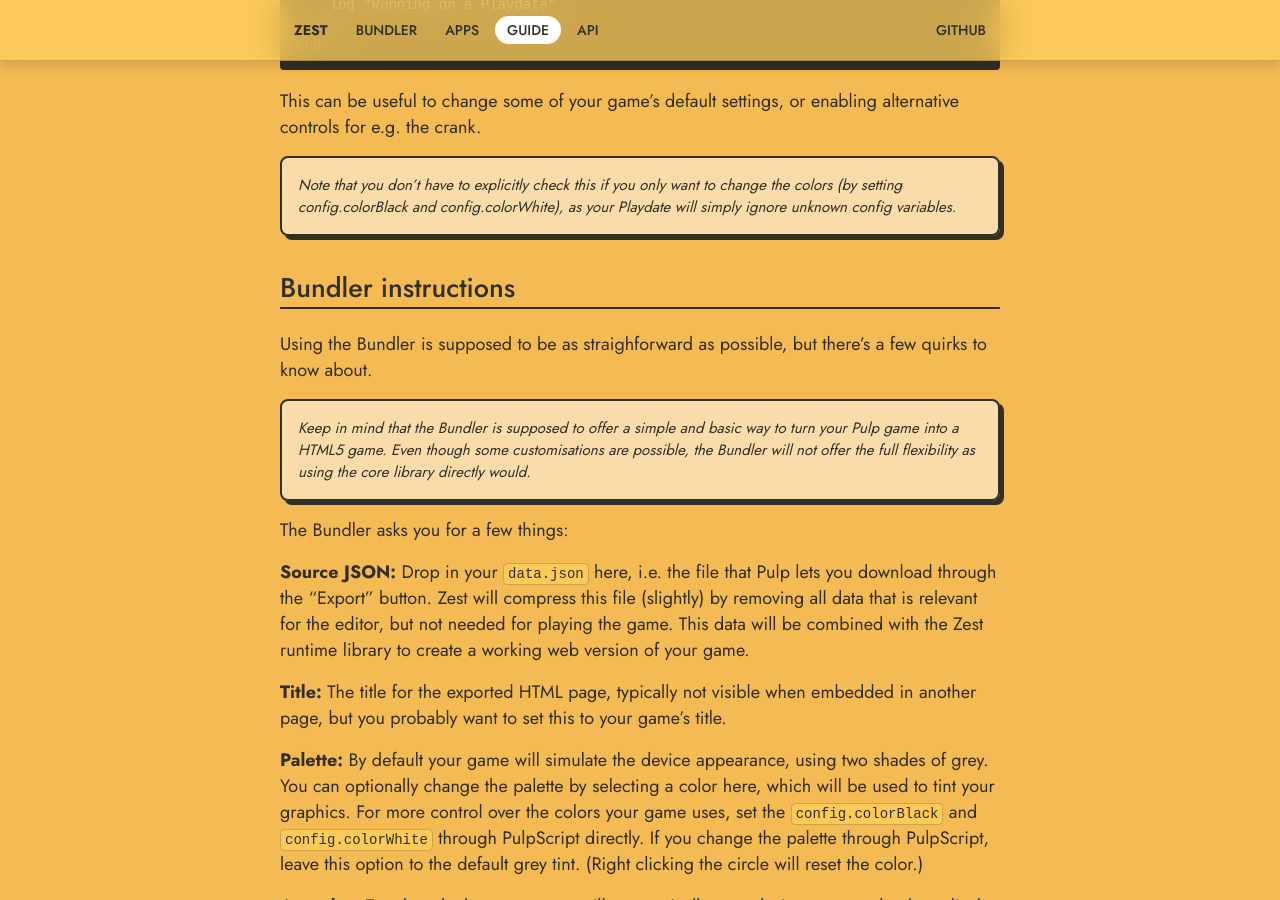
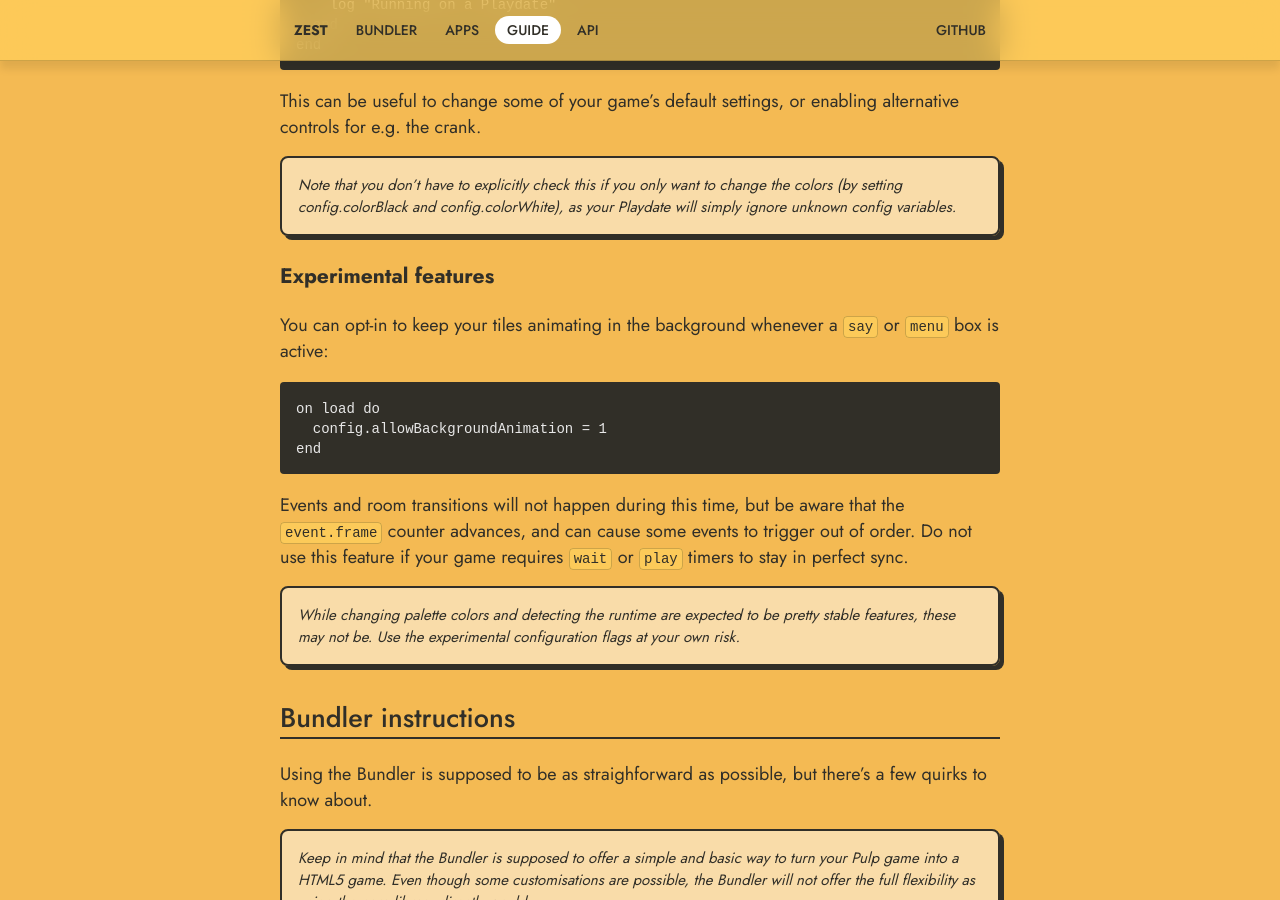
Before and after one commit to tkers/zest, a Jekyll site: the page built from guide.md, in a window 1280 px wide and 900 px high, scrolled down 1401 px. Built offline with Jekyll 4.4.1, drawn with Linux system fonts in a browser that asks for light colours; our own code applies the rules of GitHub Pages for plain Markdown files.

Commit message:
Add experimental allowBackgroundAnimation flag

````diff
--- a/core/zest.js
+++ b/core/zest.js
@@ -560,6 +560,10 @@
             )
           } else if (!this.menuActive) {
             this.dialogFrameIx++
+          }
+
+          if (this.config.allowBackgroundAnimation === 1) {
+            this.frameIx++
           }
         }
 
--- a/guide.md
+++ b/guide.md
@@ -56,6 +56,20 @@
 
 > Note that you don't have to explicitly check this if you only want to change the colors (by setting config.colorBlack and config.colorWhite), as your Playdate will simply ignore unknown config variables.
 
+### Experimental features
+
+You can opt-in to keep your tiles animating in the background whenever a `say` or `menu` box is active:
+
+```
+on load do
+  config.allowBackgroundAnimation = 1
+end
+```
+
+Events and room transitions will not happen during this time, but be aware that the `event.frame` counter advances, and can cause some events to trigger out of order. Do not use this feature if your game requires `wait` or `play` timers to stay in perfect sync.
+
+> While changing palette colors and detecting the runtime are expected to be pretty stable features, these may not be. Use the experimental configuration flags at your own risk.
+
 ## Bundler instructions
 
 Using the Bundler is supposed to be as straighforward as possible, but there's a few quirks to know about.
````
Also changed, not shown: assets/mjs/bundlerTemplate.js.
